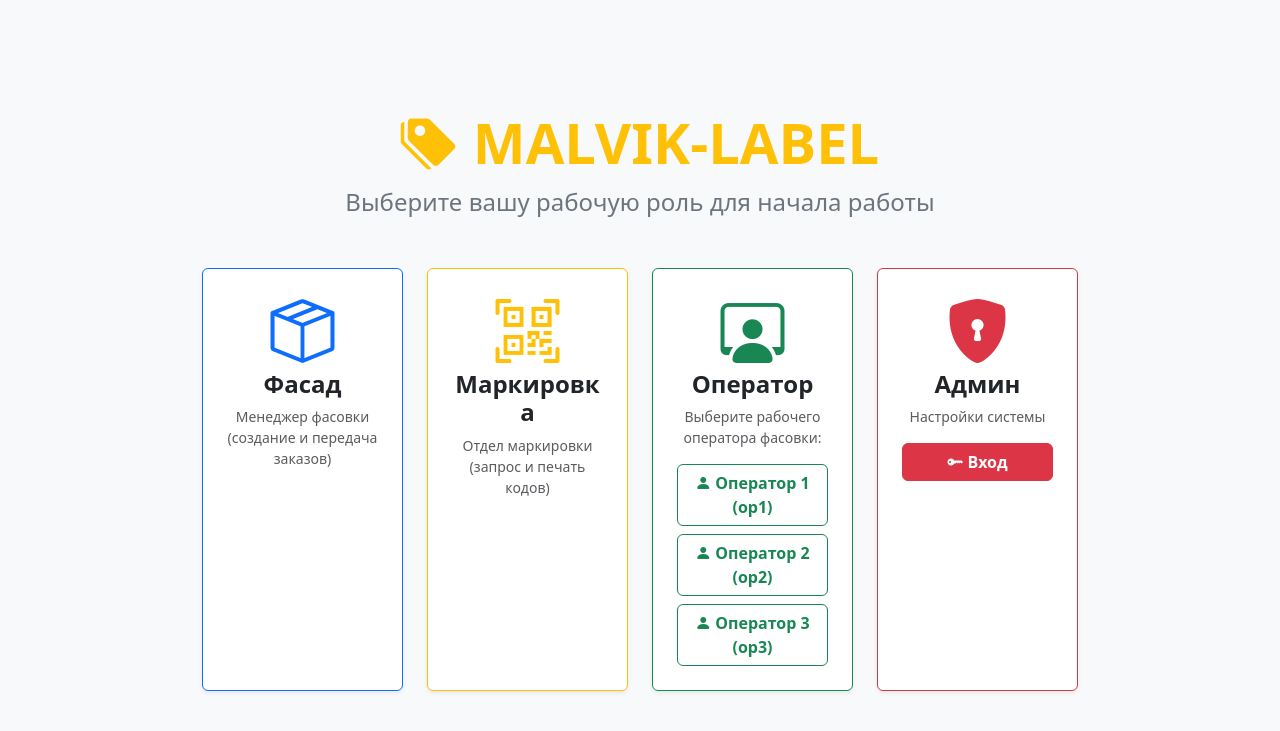
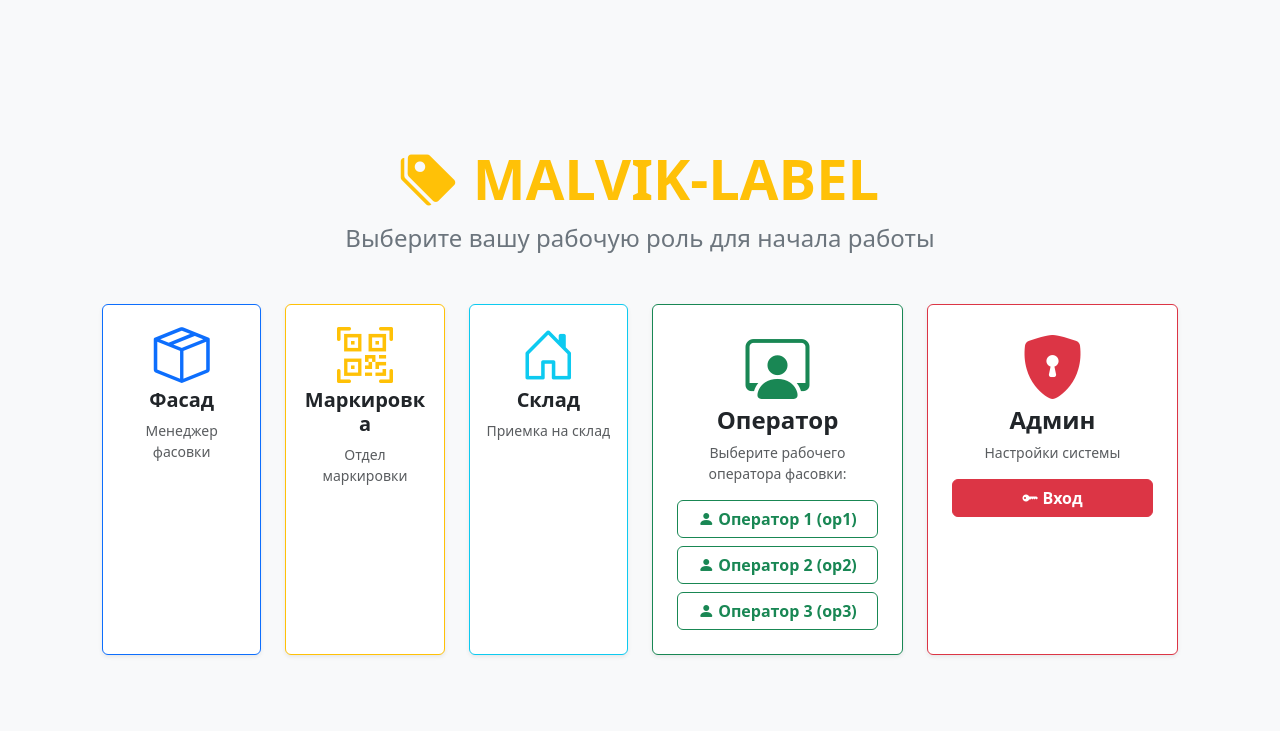
Before and after one commit to leonardorushighlife/viaragregaciya, a FastAPI app: page /select-role in a window 1280 px wide. Shown: the top 731 px of the page. Run offline with FastAPI, Linux system fonts and the light colour scheme.

Commit message:
feat: Add warehouse role, send to warehouse action, production date validation, and notifications
Co-authored-by: leonardorushighlife <200489132+leonardorushighlife@users.noreply.github.com>

```diff
--- a/app/routers/routers.py
+++ b/app/routers/routers.py
@@ -38,6 +38,8 @@ async def index(request: Request, db: Session = Depends(get_db)):
         return RedirectResponse(url="/labeling", status_code=303)
     elif saved_role == "operator":
         return RedirectResponse(url="/operator", status_code=303)
+    elif saved_role == "warehouse":
+        return RedirectResponse(url="/warehouse", status_code=303)
     elif saved_role == "admin":
         return RedirectResponse(url="/settings", status_code=303)
     else:
@@ -101,6 +103,15 @@ async def select_role_post(
             db.refresh(user_to_set)
         target_url = "/labeling"
 
+    elif role == "warehouse":
+        user_to_set = db.query(User).filter(User.role == "warehouse").first()
+        if not user_to_set:
+            user_to_set = User(username="warehouse_mgr", role="warehouse", is_admin=False)
+            db.add(user_to_set)
+            db.commit()
+            db.refresh(user_to_set)
+        target_url = "/warehouse"
+
     response = RedirectResponse(url=target_url, status_code=303)
     if user_to_set:
         response.set_cookie("user_id", str(user_to_set.id), max_age=30*24*3600)
@@ -113,6 +124,21 @@ async def logout():
     response.delete_cookie("user_id")
     response.delete_cookie("saved_role")
     return response
+
+
+# --- 0. WAREHOUSE ROUTER ---
+warehouse_router = APIRouter(prefix="/warehouse")
+
+@warehouse_router.get("", response_class=HTMLResponse)
+async def warehouse_dashboard(request: Request, db: Session = Depends(get_db)):
+    current_user = get_user_for_request(request, db)
+    orders = db.query(Order).filter(Order.status.in_(["SENT_TO_WAREHOUSE", OrderStatus.COMPLETED.value])).order_by(Order.shipment_date.asc()).all()
+    return templates.TemplateResponse(request=request, name="warehouse/dashboard.html", context={
+        "role": "warehouse",
+        "current_user": current_user,
+        "orders": orders,
+        "today": date.today()
+    })
 
 
 # --- 1. FACADE ROUTER ---
@@ -160,16 +186,17 @@ async def create_order(
     send_email_notification: bool = Form(False),
     db: Session = Depends(get_db)
 ):
+    order_created_date = date.today()
     parsed_shipment_date = datetime.strptime(shipment_date, "%Y-%m-%d").date()
     parsed_production_date = datetime.strptime(production_date, "%Y-%m-%d").date() if production_date else None
 
-    # Validate production_date <= today + 20 days
+    # Validate production_date <= order_date + 20 days
     if parsed_production_date:
-        max_allowed_date = date.today() + timedelta(days=20)
+        max_allowed_date = order_created_date + timedelta(days=20)
         if parsed_production_date > max_allowed_date:
             raise HTTPException(
                 status_code=400,
-                detail=f"Заказ кодов можно делать максимум за 20 дней до ожидаемой даты производства. Выбранная дата: {parsed_production_date.strftime('%d.%m.%Y')}, допустимо до {max_allowed_date.strftime('%d.%m.%Y')}."
+                detail=f"Заказ кода можно делать максимум за 20 дней до ожидаемой даты производства. Дата заказа: {order_created_date.strftime('%d.%m.%Y')}. Выбранная дата производства: {parsed_production_date.strftime('%d.%m.%Y')}, допустимо не позднее {max_allowed_date.strftime('%d.%m.%Y')}."
             )
 
     # Check if order created after 12:00
@@ -220,6 +247,33 @@ async def send_to_labeling(order_id: int, db: Session = Depends(get_db)):
         )
         db.add(notif)
         db.commit()
+    return RedirectResponse(url="/facade", status_code=303)
+
+@facade_router.post("/order/{order_id}/send-to-warehouse")
+async def send_to_warehouse(order_id: int, db: Session = Depends(get_db)):
+    order = db.get(Order, order_id)
+    if order:
+        order.status = "SENT_TO_WAREHOUSE"
+
+        # Notification to Labeling department that products are transferred to warehouse and need to be introduced into circulation
+        notif_labeling = Notification(
+            role="LABELING",
+            title=f"Передача на склад и ввод в оборот: Заказ #{order.order_number}",
+            message=f"Заказ #{order.order_number} передан на склад. Фактически изготовлено и обклеено: {order.total_applied} шт. Пожалуйста, подайте данные о вводе в оборот в Честный Знак."
+        )
+
+        # Notification to Warehouse
+        notif_warehouse = Notification(
+            role="WAREHOUSE",
+            title=f"Поступление товара на склад: Заказ #{order.order_number}",
+            message=f"На склад передан заказ #{order.order_number} ({order.product.official_name}). Фактическое количество: {order.total_applied} шт."
+        )
+
+        db.add(notif_labeling)
+        db.add(notif_warehouse)
+        db.commit()
+        logger.info("Order #%s sent to warehouse (total_applied=%s)", order.order_number, order.total_applied)
+
     return RedirectResponse(url="/facade", status_code=303)
 
 @facade_router.post("/order/{order_id}/defect")
--- a/main.py
+++ b/main.py
@@ -3,7 +3,7 @@ from fastapi.staticfiles import StaticFiles
 from contextlib import asynccontextmanager
 
 from app.core.config import settings
-from app.routers.routers import main_router, facade_router, labeling_router, operator_router, notif_router
+from app.routers.routers import main_router, facade_router, labeling_router, operator_router, notif_router, warehouse_router
 from app.routers.settings_router import settings_router
 from app.routers.today_router import today_router
 from app.services.scheduler import start_scheduler, scheduler
@@ -26,6 +26,7 @@ app.include_router(main_router)
 app.include_router(facade_router)
 app.include_router(labeling_router)
 app.include_router(operator_router)
+app.include_router(warehouse_router)
 app.include_router(notif_router)
 app.include_router(settings_router)
 app.include_router(today_router)
--- a/templates/base.html
+++ b/templates/base.html
@@ -32,6 +32,9 @@
                     </li>
                     <li class="nav-item">
                         <a class="nav-link {% if role == 'operator' %}active fw-bold{% endif %}" href="/operator">Оператор Фасовки</a>
+                    </li>
+                    <li class="nav-item">
+                        <a class="nav-link {% if role == 'warehouse' %}active fw-bold{% endif %}" href="/warehouse">Склад</a>
                     </li>
                     <li class="nav-item">
                         <a class="nav-link {% if request.url.path == '/today' %}active fw-bold{% endif %}" href="/today">
--- a/templates/select_role.html
+++ b/templates/select_role.html
@@ -21,7 +21,7 @@
     </style>
 </head>
 <body class="d-flex align-items-center min-vh-100 py-4">
-    <div class="container" style="max-width: 900px;">
+    <div class="container" style="max-width: 1100px;">
         <div class="text-center mb-5">
             <h1 class="fw-bold text-warning display-4 mb-2"><i class="bi bi-tags-fill me-3"></i>MALVIK-LABEL</h1>
             <p class="text-secondary fs-4">Выберите вашу рабочую роль для начала работы</p>
@@ -33,17 +33,17 @@
         </div>
         {% endif %}
 
-        <div class="row g-4">
+        <div class="row g-4 justify-content-center">
             <!-- Facade Role -->
-            <div class="col-md-6 col-lg-3">
+            <div class="col-md-6 col-lg-2">
                 <form action="/select-role" method="POST" class="h-100">
                     <input type="hidden" name="role" value="facade">
                     <button type="submit" class="btn text-start p-0 w-100 h-100 border-0 bg-transparent">
                         <div class="card h-100 border-primary shadow-sm role-card">
-                            <div class="card-body text-center p-4">
-                                <i class="bi bi-box-seam display-3 text-primary mb-3"></i>
-                                <h4 class="fw-bold text-dark">Фасад</h4>
-                                <p class="text-muted small">Менеджер фасовки (создание и передача заказов)</p>
+                            <div class="card-body text-center p-3">
+                                <i class="bi bi-box-seam display-4 text-primary mb-2"></i>
+                                <h5 class="fw-bold text-dark">Фасад</h5>
+                                <p class="text-muted small mb-0">Менеджер фасовки</p>
                             </div>
                         </div>
                     </button>
@@ -51,15 +51,31 @@
             </div>
 
             <!-- Labeling Role -->
-            <div class="col-md-6 col-lg-3">
+            <div class="col-md-6 col-lg-2">
                 <form action="/select-role" method="POST" class="h-100">
                     <input type="hidden" name="role" value="labeling">
                     <button type="submit" class="btn text-start p-0 w-100 h-100 border-0 bg-transparent">
                         <div class="card h-100 border-warning shadow-sm role-card">
-                            <div class="card-body text-center p-4">
-                                <i class="bi bi-qr-code-scan display-3 text-warning mb-3"></i>
-                                <h4 class="fw-bold text-dark">Маркировка</h4>
-                                <p class="text-muted small">Отдел маркировки (запрос и печать кодов)</p>
+                            <div class="card-body text-center p-3">
+                                <i class="bi bi-qr-code-scan display-4 text-warning mb-2"></i>
+                                <h5 class="fw-bold text-dark">Маркировка</h5>
+                                <p class="text-muted small mb-0">Отдел маркировки</p>
+                            </div>
+                        </div>
+                    </button>
+                </form>
+            </div>
+
+            <!-- Warehouse Role -->
+            <div class="col-md-6 col-lg-2">
+                <form action="/select-role" method="POST" class="h-100">
+                    <input type="hidden" name="role" value="warehouse">
+                    <button type="submit" class="btn text-start p-0 w-100 h-100 border-0 bg-transparent">
+                        <div class="card h-100 border-info shadow-sm role-card">
+                            <div class="card-body text-center p-3">
+                                <i class="bi bi-house-door display-4 text-info mb-2"></i>
+                                <h5 class="fw-bold text-dark">Склад</h5>
+                                <p class="text-muted small mb-0">Приемка на склад</p>
                             </div>
                         </div>
                     </button>
```
Also changed, not shown: templates/facade/dashboard.html (+8 -0 lines), templates/warehouse/dashboard.html (added, +66 -0 lines), malvik_label.db.
